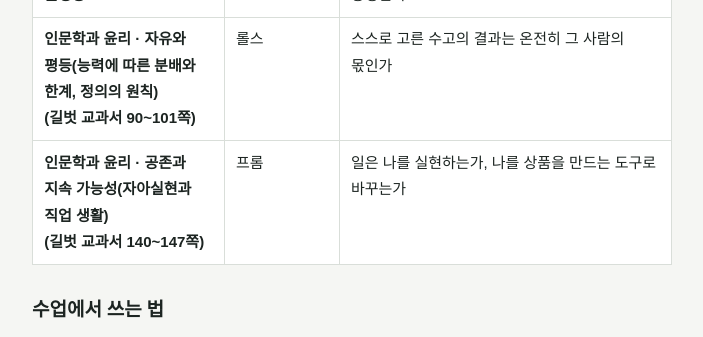
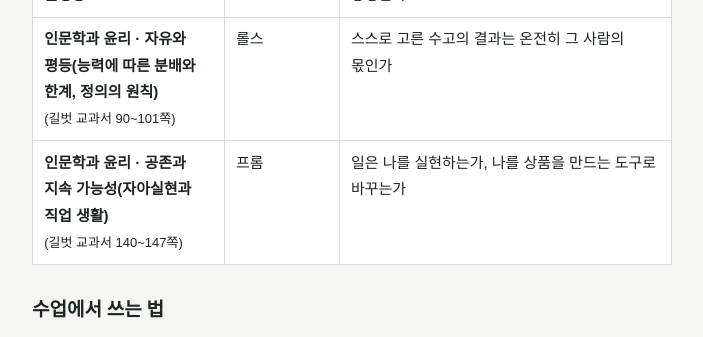
Before and after one commit to ethics-news/ethics-news.github.io, a Jekyll site: the page built from _reads/2026-10-22-sugo.md, in a window 1280 px wide. Shown: the part 4101-4438 px from the top of the page, without its empty margins (256-959 px from the left). Built offline with Jekyll 4.4.1, drawn with Linux system fonts in a browser that asks for light colours; some web fonts are replaced.

Commit message:
표 안 (길벗 교과서 ○○~○○쪽) 표기: 볼드 빼고 한 단계 작게
Co-Authored-By: Claude Opus 5.5 <noreply@anthropic.com>
Claude-Session: https://claude.ai/code/session_01UXN1AmDPLgdzjVJyrdJc7F

```diff
--- a/_reads/2026-10-22-sugo.md
+++ b/_reads/2026-10-22-sugo.md
@@ -80,8 +80,8 @@ AI에 몇 줄을 입력하면 보고서와 그림과 영상이 몇 초 만에
 <tr><td>통합사회2 · 시장경제와 지속가능발전</td><td>마르크스</td><td>분업과 기계가 노동을 어떻게 바꾸었는가, AI는 그 흐름을 되돌리는가</td></tr>
 <tr><td>현대사회와 윤리 · 직업 생활과 행복한 삶</td><td>마르크스, 세넷</td><td>일은 생계 수단인가, 자아실현의 길인가</td></tr>
 <tr><td>통합사회2 · 사회 정의와 불평등</td><td>롤스</td><td>숙련의 기회가 지불 능력에 따라 갈린다면 공정한가</td></tr>
-<tr><td>인문학과 윤리 · 자유와 평등(능력에 따른 분배와 한계, 정의의 원칙)<br>(길벗 교과서 90~101쪽)</td><td>롤스</td><td>스스로 고른 수고의 결과는 온전히 그 사람의 몫인가</td></tr>
-<tr><td>인문학과 윤리 · 공존과 지속 가능성(자아실현과 직업 생활)<br>(길벗 교과서 140~147쪽)</td><td>프롬</td><td>일은 나를 실현하는가, 나를 상품을 만드는 도구로 바꾸는가</td></tr>
+<tr><td>인문학과 윤리 · 자유와 평등(능력에 따른 분배와 한계, 정의의 원칙)<br><span class="tbl-note">(길벗 교과서 90~101쪽)</span></td><td>롤스</td><td>스스로 고른 수고의 결과는 온전히 그 사람의 몫인가</td></tr>
+<tr><td>인문학과 윤리 · 공존과 지속 가능성(자아실현과 직업 생활)<br><span class="tbl-note">(길벗 교과서 140~147쪽)</span></td><td>프롬</td><td>일은 나를 실현하는가, 나를 상품을 만드는 도구로 바꾸는가</td></tr>
 </tbody>
 </table>
 
--- a/assets/style.css
+++ b/assets/style.css
@@ -239,6 +239,7 @@ html { scroll-behavior: smooth; }
 .tbl-cols th:first-child, .tbl-cols td:first-child { width: auto; }   /* <colgroup>으로 칸 비율을 정한 표 */
 @media (max-width: 40rem) { .tbl-cols { table-layout: auto; } .tbl-cols col { width: auto !important; } .tbl-cols th, .tbl-cols td { overflow-wrap: normal; } }   /* 휴대폰: 칸 너비를 내용에 맞춤 */
 .prose > .tbl { margin: 0 0 1.75rem; }                               /* 표 아래 글과 띄우기 */
+.tbl .tbl-note { font-weight: 400; font-size: 0.8125rem; }   /* 표 안 (길벗 교과서 ○○~○○쪽) 표기 */
 .read .prose > h5:first-child { margin-top: 2.25rem; }               /* 「윤리로 읽는 책」 첫 소제목을 교과 연계와 띄우기 */
 /* 항목 페이지 도구 */
 .item-tools { display: flex; flex-wrap: wrap; align-items: center; justify-content: space-between; gap: 0.5rem 1rem; }
```
Also changed, not shown: _tools/WRITING_GUIDE.md (+1 -1 lines).
